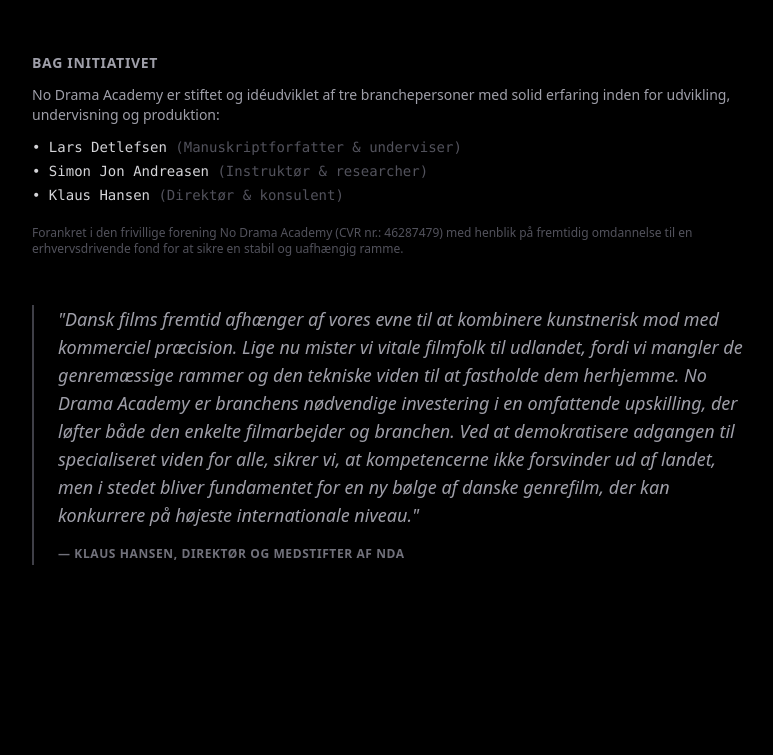
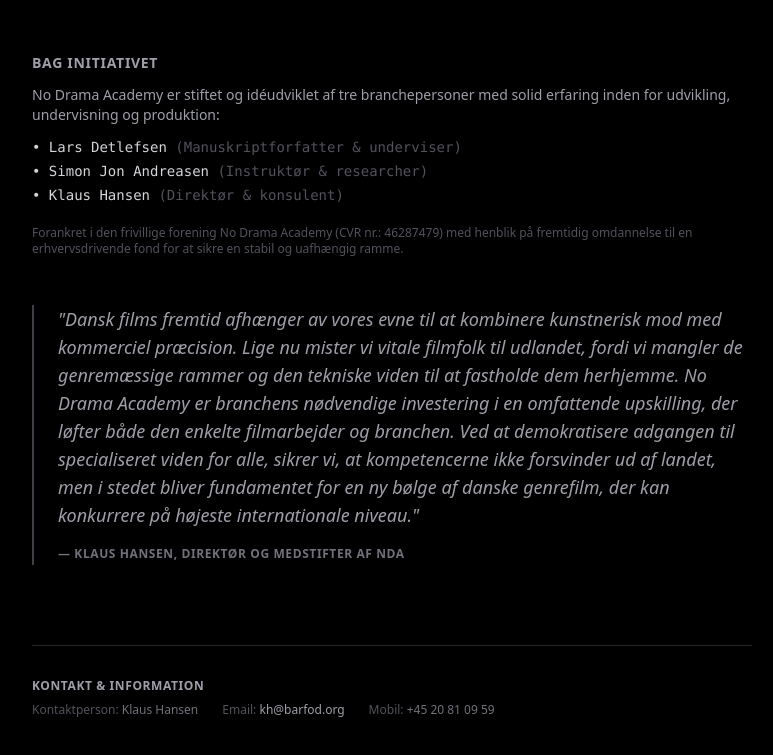
Before and after one commit to simondenmark/nodrama, a plain HTML site: page index.html in a window 1280 px wide. Shown: the part 2433-3188 px from the top of the page, without its empty margins (248-1021 px from the left). Before the commit the page ends 3134 px from the top, so only its background shows below. Drawn offline with nearby package versions, Linux system fonts and the light colour scheme.

Commit message:
Add files via upload

```diff
--- a/index.html
+++ b/index.html
@@ -71,7 +71,7 @@
 
             <section class="border-l-2 border-zinc-700 pl-6 my-10 italic text-zinc-400 text-lg">
                 <p class="mb-2">
-                    "I krisetider skal man uddanne os. Så enkelt kan det siges. Idéen med et genre Akademi som No Drama Academy, hvor man kan dygtiggøre sig og nytænke genrefilm og fortællinger inden for alle kategorier og formater lyder som en spændende og meget oplagt idé. Det vil jeg støtte hundrede procent."
+                    "I krisetider skal man uddanne sig. Så enkelt kan det siges. Idéen med et genre Akademi som No Drama Academy, hvor man kan dygtiggøre sig og nytænke genrefilm og fortællinger inden for alle kategorier og formater lyder som en spændende og meget oplagt idé. Det vil jeg støtte hundrede procent."
                 </p>
                 <cite class="text-xs tracking-wider uppercase font-semibold text-zinc-500 not-italic">
                     — Nicolai Sherfig, manuskriptforfatter
@@ -130,7 +130,7 @@
 
             <section class="border-l-2 border-zinc-700 pl-6 my-10 italic text-zinc-400 text-lg">
                 <p class="mb-2">
-                    "Dansk films fremtid afhænger af vores evne til at kombinere kunstnerisk mod med kommerciel præcision. Lige nu mister vi vitale filmfolk til udlandet, fordi vi mangler de genremæssige rammer og den tekniske viden til at fastholde dem herhjemme. No Drama Academy er branchens nødvendige investering i en omfattende upskilling, der løfter både den enkelte filmarbejder og branchen. Ved at demokratisere adgangen til specialiseret viden for alle, sikrer vi, at kompetencerne ikke forsvinder ud af landet, men i stedet bliver fundamentet for en ny bølge af danske genrefilm, der kan konkurrere på højeste internationale niveau."
+                    "Dansk films fremtid afhænger av vores evne til at kombinere kunstnerisk mod med kommerciel præcision. Lige nu mister vi vitale filmfolk til udlandet, fordi vi mangler de genremæssige rammer og den tekniske viden til at fastholde dem herhjemme. No Drama Academy er branchens nødvendige investering i en omfattende upskilling, der løfter både den enkelte filmarbejder og branchen. Ved at demokratisere adgangen til specialiseret viden for alle, sikrer vi, at kompetencerne ikke forsvinder ud af landet, men i stedet bliver fundamentet for en ny bølge af danske genrefilm, der kan konkurrere på højeste internationale niveau."
                 </p>
                 <cite class="text-xs tracking-wider uppercase font-semibold text-zinc-500 not-italic">
                     — Klaus Hansen, direktør og medstifter af NDA
@@ -139,4 +139,15 @@
 
         </main>
 
-        <footer class="mt-20 border-t border-zinc-800 pt-8 text-xs text-
+        <footer class="mt-20 border-t border-zinc-800 pt-8 text-xs text-zinc-500 space-y-2">
+            <p class="uppercase font-bold tracking-wider text-zinc-400">Kontakt & Information</p>
+            <div class="flex flex-col sm:flex-row sm:space-x-6 space-y-1 sm:space-y-0">
+                <div><span class="text-zinc-600">Kontaktperson:</span> Klaus Hansen</div>
+                <div><span class="text-zinc-600">Email:</span> <a href="mailto:kh@barfod.org" class="text-zinc-400 hover:text-white transition-colors">kh@barfod.org</a></div>
+                <div><span class="text-zinc-600">Mobil:</span> +45 20 81 09 59</div>
+            </div>
+        </footer>
+
+    </div>
+</body>
+</html>
```
